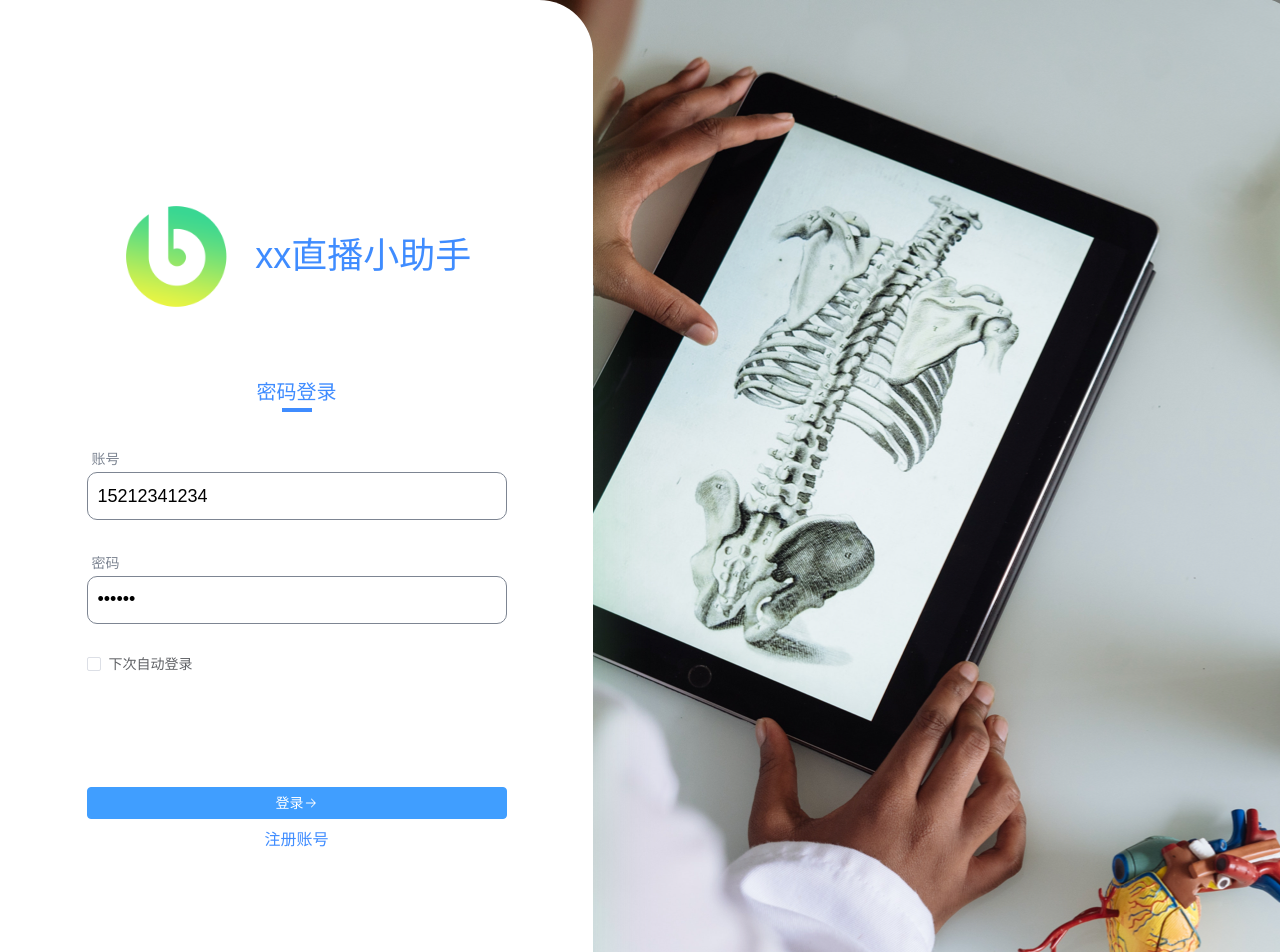
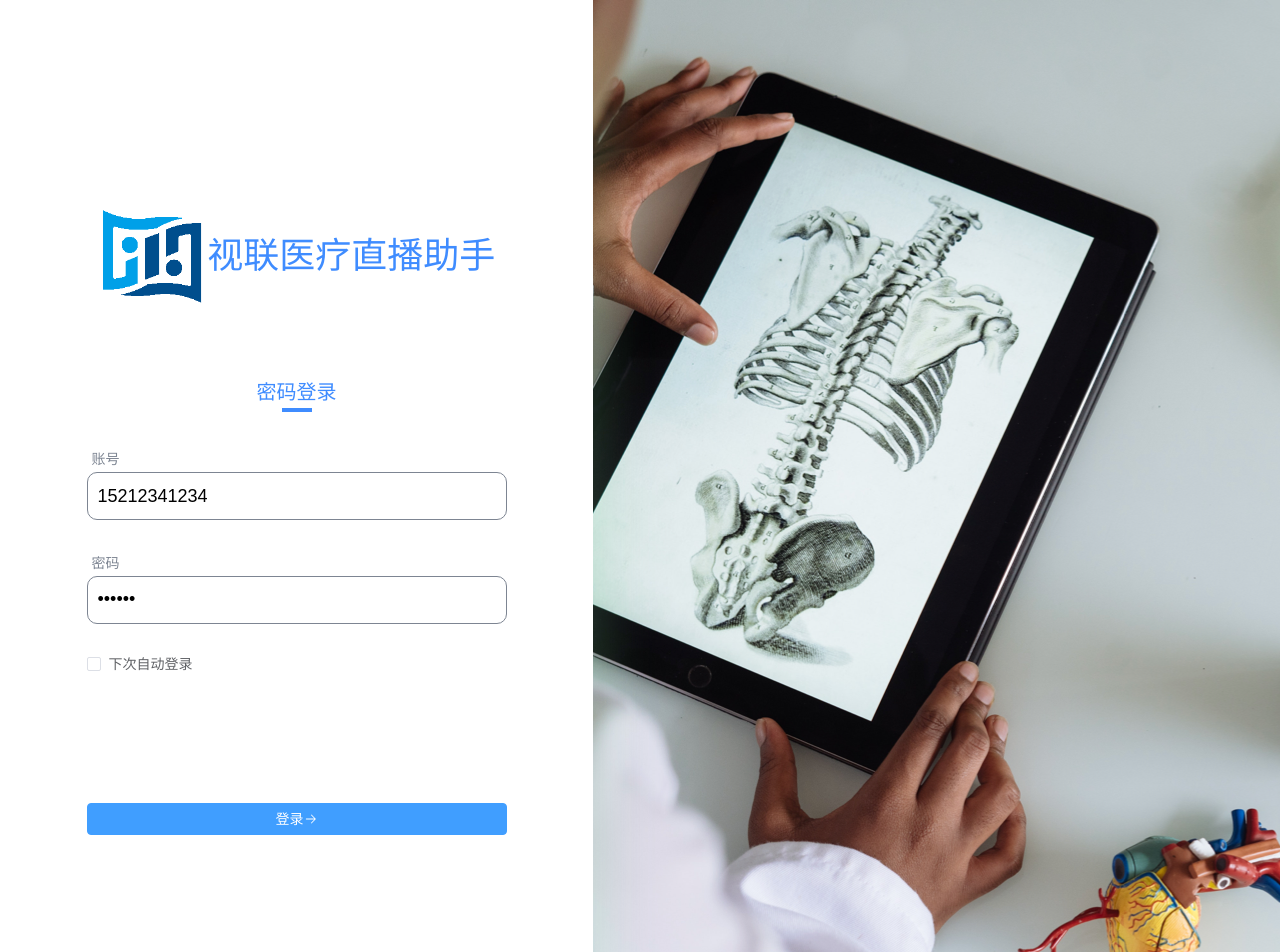
Before and after one commit to kirahan/obs-web-widgets, a Vue app: page /obs-web-widgets/login in a window 1280 px wide. Shown: the top 952 px of the page. Built offline with nearby package versions, Linux system fonts and the light colour scheme.

Commit message:
修改登录页面

```diff
--- a/src/pages/Login.vue
+++ b/src/pages/Login.vue
@@ -3,7 +3,7 @@
     <div class="login-left">
       <div class="logo-group">
         <img class="logo" src="@/assets/logo.png" />
-        <span>xx直播小助手</span>
+        <span>视联医疗直播助手</span>
       </div>
       <div class="pw-group">
         <p class="title">密码登录</p>
@@ -33,10 +33,7 @@
           登录
           <el-icon><right /></el-icon>
         </el-button>
-        <!-- <a target="_blank" href="https:/www.baidu.com">注册账号</a> -->
-        <span class="submit-btn" @click="openlink('https://www.baidu.com')">注册账号</span>
-        <!-- <a href="" target="about_blank"></a> -->
-        <!-- <el-button type="text" @click="openlink">注册账号</el-button> -->
+        <!-- <span class="submit-btn" @click="openlink('https://www.baidu.com')">注册账号</span> -->
       </div>
     </div>
 
@@ -125,7 +122,7 @@ export default defineComponent({
     height: 1024px;
     width: 593px;
     background-color: white;
-    border-radius: 0px 54px 54px 0px;
+    // border-radius: 0px 54px 54px 0px;
     box-shadow: 10px 20px 50px rgba(134, 240, 161, 0.2);
     .logo-group {
       height: 20%;
```
Also changed, not shown: src/assets/bg.png, src/assets/logo.png.
